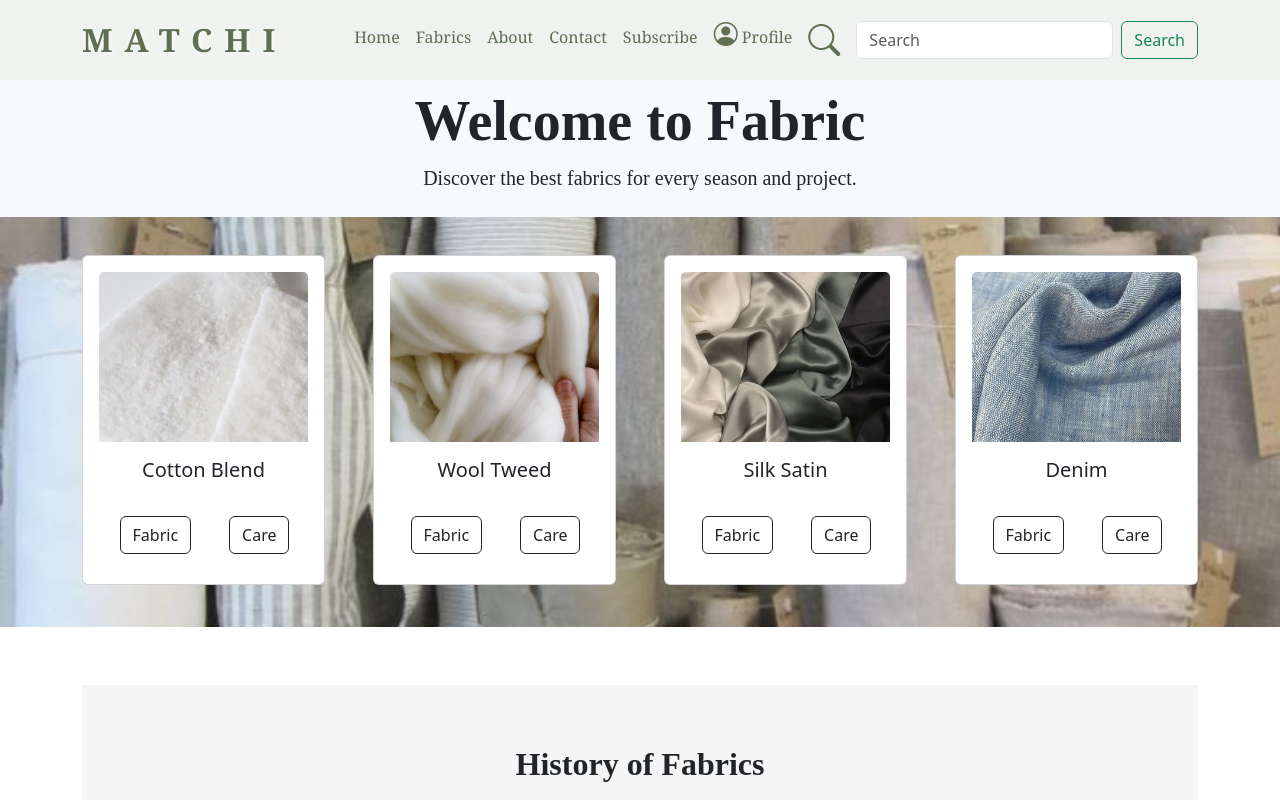
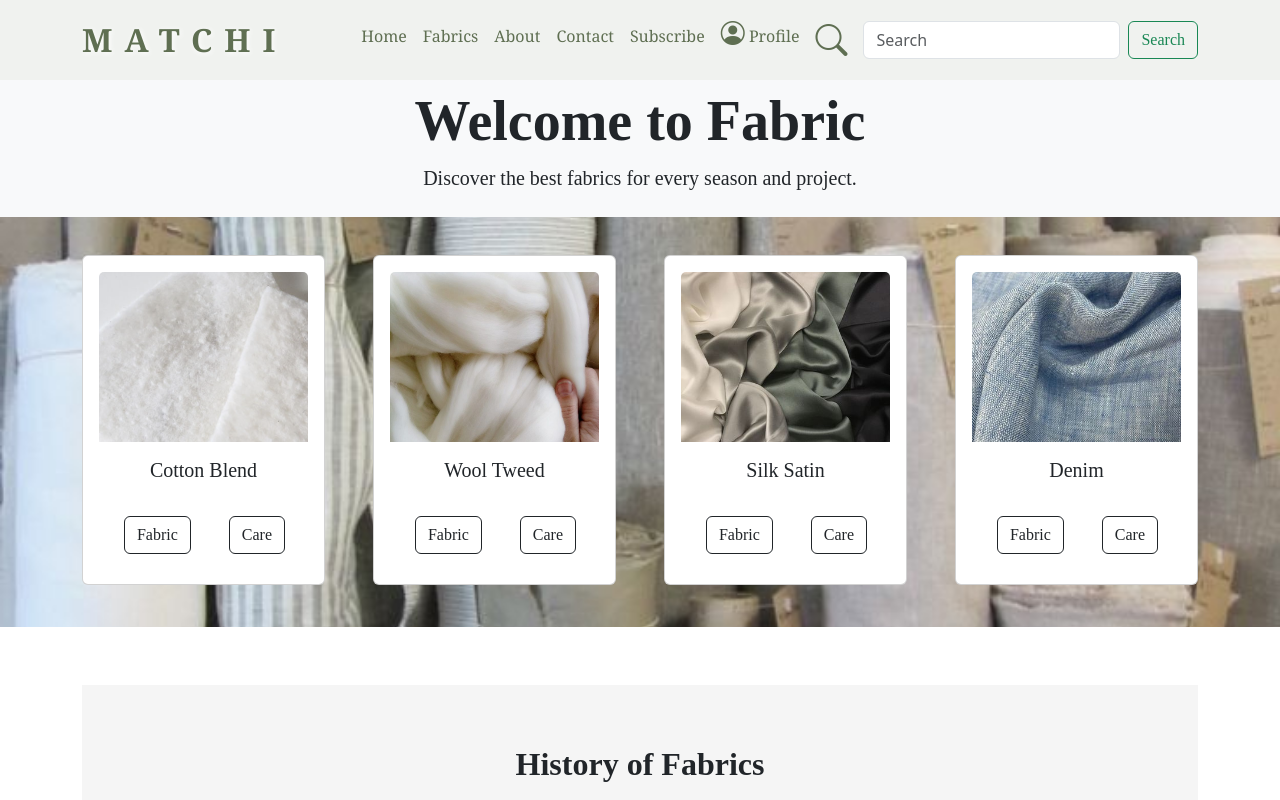
Before and after one commit to brendaabgl/MATCHI, a plain HTML site: page public/views/fabrev/fabric_reviews.html in a window 1280 px wide. Both pictures are taken after a click on the link 1170 px from the left and 40 px from the top of the page. Shown: the top 800 px of the page. Drawn offline with nearby package versions, Linux system fonts and the light colour scheme.

Commit message:
Update page fabrics <added font>

```diff
--- a/public/views/fabrev/fabric_reviews.html
+++ b/public/views/fabrev/fabric_reviews.html
@@ -16,7 +16,7 @@
     <!-- Navbar -->
     <nav class="navbar navbar-expand-lg sticky-top" style="background-color: rgba(95, 111, 82, 0.09); backdrop-filter: blur(10px);">
             <div class="container">
-                <a class="navbar-brand" href="#" style="font-weight: 1000; font-size: 2rem; font-family: 'Georgia', serif; text-transform: uppercase; letter-spacing: 12px; color: rgba(95, 111, 82, 10); text-shadow: 1px 1px 5px #ffffff;">
+                <a class="navbar-brand" href="#" style="font-family: 'Times New Roman', serif;font-weight: 1000; font-size: 2rem; font-family: 'Georgia', serif; text-transform: uppercase; letter-spacing: 12px; color: rgba(95, 111, 82, 10); text-shadow: 1px 1px 5px #ffffff;">
                     MATCHI
                 </a>
                 <button class="navbar-toggler" type="button" data-bs-toggle="collapse" data-bs-target="#navbarNav" aria-controls="navbarNav" aria-expanded="false" aria-label="Toggle navigation">
@@ -28,35 +28,35 @@
                             <a class="nav-link" href="/public/homepage_views.html" style="color: rgba(95, 111, 82, 10); transition: color 0.3s ease; font-family: 'Georgia', serif;"
                             onmouseover="this.style.color='#000000'"
                             onmouseout="this.style.color='rgba(95, 111, 82, 10)'">
-                            <i style="font-size: 1.5rem;"></i>Home
+                            <i style="font-size: 1.5rem; font-family: 'Times New Roman', serif;"></i>Home
                             </a>
                         </li>
                         <li class="nav-item">
                             <a class="nav-link" href="/public/views/fabrev/fabric_reviews.html" style="color: rgba(95, 111, 82, 10); transition: color 0.3s ease; font-family: 'Georgia', serif;"
                             onmouseover="this.style.color='#000000'"
                             onmouseout="this.style.color='rgba(95, 111, 82, 10)'">
-                            <i style="font-size: 1.5rem;"></i>Fabrics
+                            <i style="font-size: 1.5rem; font-family: 'Times New Roman', serif;"></i>Fabrics
                             </a>
                         </li>
                         <li class="nav-item">
                             <a class="nav-link" href="/views/us/aboutUS_views.html" style="color: rgba(95, 111, 82, 10); transition: color 0.3s ease; font-family: 'Georgia', serif;"
                             onmouseover="this.style.color='#000000'"
                             onmouseout="this.style.color='rgba(95, 111, 82, 10)'">
-                            <i style="font-size: 1.5rem;"></i>About
+                            <i style="font-size: 1.5rem; font-family: 'Times New Roman', serif;"></i>About
                             </a>
                         </li>
                         <li class="nav-item">
                             <a class="nav-link" href="../us/contact_views.html" style="color: rgba(95, 111, 82, 10); transition: color 0.3s ease; font-family: 'Georgia', serif;"
                             onmouseover="this.style.color='#000000'"
                             onmouseout="this.style.color='rgba(95, 111, 82, 10)'">
-                            <i style="font-size: 1.5rem;"></i>Contact
+                            <i style="font-size: 1.5rem; font-family: 'Times New Roman', serif;"></i>Contact
                             </a>
                         </li>
                         <li class="nav-item">
                             <a class="nav-link" href="../us/subs_views.html" style="color: rgba(95, 111, 82, 10); transition: color 0.3s ease; font-family: 'Georgia', serif;"
                             onmouseover="this.style.color='#000000'"
                             onmouseout="this.style.color='rgba(95, 111, 82, 10)'">
-                            <i style="font-size: 1.5rem;"></i>Subscribe
+                            <i style="font-size: 1.5rem; font-family: 'Times New Roman', serif;"></i>Subscribe
                             </a>
                         </li>
                         <li class="nav-item">
@@ -64,7 +64,7 @@
                                style="color: rgba(95, 111, 82, 10); transition: color 0.3s ease; font-family: 'Georgia', serif;"
                                onmouseover="this.style.color='#000000'"
                                onmouseout="this.style.color='rgba(95, 111, 82, 10)'">
-                                <i class="bi bi-person-circle" style="font-size: 1.5rem;"></i> Profile
+                                <i class="bi bi-person-circle" style="font-size: 1.5rem; font-family: 'Times New Roman', serif;"></i> Profile
                             </a>
                         </li>
                         <!-- Search Icon -->
@@ -81,7 +81,7 @@
                     <div id="search-box" class="d-none">
                         <form class="d-flex mt-2 mt-lg-0">
                             <input class="form-control me-2" type="search" placeholder="Search" aria-label="Search">
-                            <button class="btn btn-outline-success" type="submit">Search</button>
+                            <button class="btn btn-outline-success" type="submit" style="font-family: 'Times New Roman', serif;">Search</button>
                         </form>
                     </div>
                 </div>
@@ -107,23 +107,22 @@
     <div class="carousel-item active">
             <a href="./seasons/springs_views.html" style="text-decoration: none; background-color: rgba(95, 111, 82, 0.09)">
                 <img src="/public/images/fabric.jpeg" class="d-block w-100" alt="Spring Collection" style="object-fit: cover; height: 410px;">
-
             </a>
     </div>
 
     <!-- container fabric  reviews -->
     <div class="container mt-0">
-        <h3 class="text-center mb-1">Related Fabrics</h3>
+        <h3 class="text-center mb-1" style="font-family: 'Times New Roman', serif;">Related Fabrics</h3>
         <div class="row g-5">
             <!-- Fabric 1 -->
             <div class="col-md-3">
                 <div class="card p-3" style="min-height: 330px;">
                     <img src="/public/images/cotton2.png" class="card-img-top" alt="Cotton Blend" style="height: 170px; width: 100%; object-fit: cover;">
                     <div class="card-body text-center">
-                        <h5 class="card-title">Cotton Blend</h5>
+                        <h5 class="card-title" style="font-family: 'Times New Roman', serif;">Cotton Blend</h5>
                         <div style="display: flex; justify-content: center; align-items: center; height: 55px;">
-                            <a href="#sejarahCotton" class="btn btn-outline-dark" style="margin: 0px 18px -35px 20px;">Fabric</a>
-                            <a href="#" class="btn btn-outline-dark" style="margin: 0px 18px -35px 20px;">Care</a>
+                            <a href="#sejarahCotton" class="btn btn-outline-dark" style="margin: 0px 18px -35px 20px; font-family: 'Times New Roman', serif;">Fabric</a>
+                            <a href="#" class="btn btn-outline-dark" style="margin: 0px 18px -35px 20px; font-family: 'Times New Roman', serif;">Care</a>
                         </div>
                     </div>
                 </div>
@@ -133,10 +132,10 @@
                 <div class="card p-3" style="min-height: 330px;">
                     <img src="/public/images/wool1.jpeg" class="card-img-top" alt="Wool Tweed" style="height: 170px; width: 100%; object-fit: cover;">
                     <div class="card-body text-center">
-                        <h5 class="card-title">Wool Tweed</h5>
+                        <h5 class="card-title"style="font-family: 'Times New Roman', serif;">Wool Tweed</h5>
                         <div style="display: flex; justify-content: center; align-items: center; height: 55px;">
-                            <a href="#sejarahWool" class="btn btn-outline-dark" style="margin: 0px 18px -35px 20px;">Fabric</a>
-                            <a href="#" class="btn btn-outline-dark" style="margin: 0px 18px -35px 20px;">Care</a>
+                            <a href="#sejarahWool" class="btn btn-outline-dark" style="margin: 0px 18px -35px 20px; font-family: 'Times New Roman', serif;">Fabric</a>
+                            <a href="#" class="btn btn-outline-dark" style="margin: 0px 18px -35px 20px; font-family: 'Times New Roman', serif;">Care</a>
                         </div>
                     </div>
                 </div>
@@ -146,10 +145,10 @@
                 <div class="card p-3" style="min-height: 330px;">
                     <img src="/public/images/satin1.jpeg" class="card-img-top" alt="Silk Satin" style="height: 170px; width: 100%; object-fit: cover;">
                     <div class="card-body text-center">
-                        <h5 class="card-title">Silk Satin</h5>
+                        <h5 class="card-title" style="font-family: 'Times New Roman', serif;">Silk Satin</h5>
                         <div style="display: flex; justify-content: center; align-items: center; height: 55px;">
-                            <a href="#sejarahSilkSatin" class="btn btn-outline-dark" style="margin: 0px 18px -35px 20px;">Fabric</a>
-                            <a href="#" class="btn btn-outline-dark" style="margin: 0px 18px -35px 20px;">Care</a>
+                            <a href="#sejarahSilkSatin" class="btn btn-outline-dark" style="margin: 0px 18px -35px 20px; font-family: 'Times New Roman', serif;">Fabric</a>
+                            <a href="#" class="btn btn-outline-dark" style="margin: 0px 18px -35px 20px; font-family: 'Times New Roman', serif;">Care</a>
                         </div>
                     </div>
                 </div>
@@ -159,10 +158,10 @@
                 <div class="card p-3" style="min-height: 330px;">
                     <img src="/public/images/denim1.jpeg" class="card-img-top" alt="Denim" style="height: 170px; width: 100%; object-fit: cover;">
                     <div class="card-body text-center">
-                        <h5 class="card-title">Denim</h5>
+                        <h5 class="card-title" style="font-family: 'Times New Roman', serif;">Denim</h5>
                         <div style="display: flex; justify-content: center; align-items: center; height: 55px;">
-                            <a href="#sejarahDenim" class="btn btn-outline-dark" style="margin: 0px 18px -35px 20px;">Fabric</a>
-                            <a href="#" class="btn btn-outline-dark" style="margin: 0px 18px -35px 20px;">Care</a>
+                            <a href="#sejarahDenim" class="btn btn-outline-dark" style="margin: 0px 18px -35px 20px; font-family: 'Times New Roman', serif;">Fabric</a>
+                            <a href="#" class="btn btn-outline-dark" style="margin: 0px 18px -35px 20px; font-family: 'Times New Roman', serif;">Care</a>
                         </div>
                     </div>
              </div>
@@ -404,7 +403,7 @@
 
     <!-- Footer -->
     <footer class="text-center py-4 bg-dark text-light">
-        <p>&copy; 2024 MATCHI - All Rights Reserved.</p>
+        <p style="font-family: 'Times New Roman', serif;">&copy; 2024 MATCHI - All Rights Reserved.</p>
     </footer>
 
     <script src="https://cdn.jsdelivr.net/npm/bootstrap@5.3.0-alpha1/dist/js/bootstrap.bundle.min.js"></script>
```
